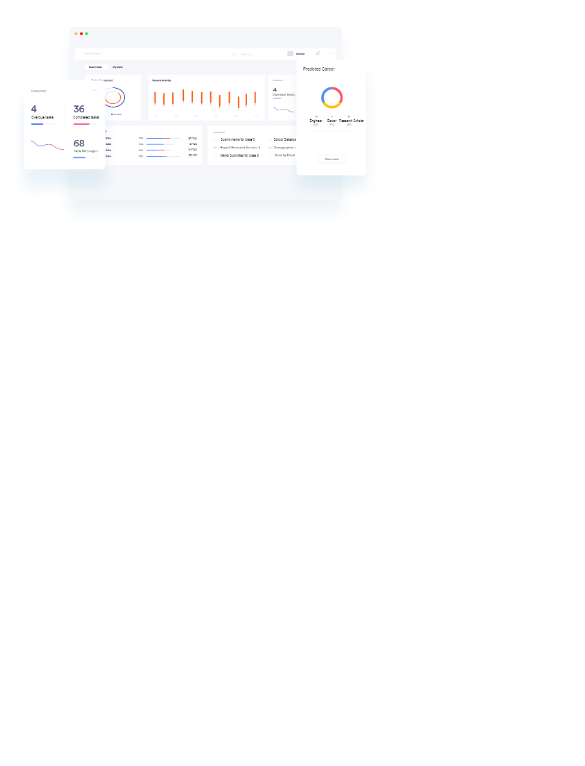
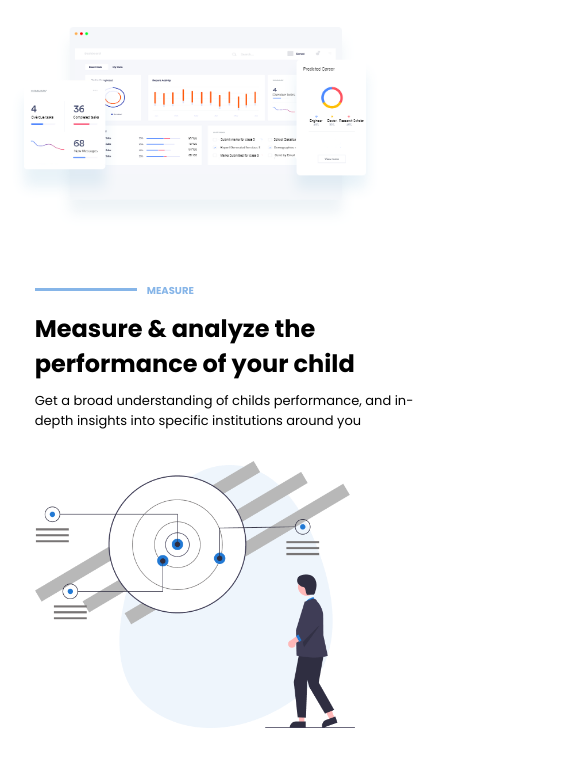
Before and after one commit to Team-FullStack/EduTrace, a plain HTML site: page index.html in a window 390 px wide. Shown: the part 1177-1943 px from the top of the page, 585 px wide, since content can reach past the window. Before the commit the page ends 1403 px from the top, so only its background shows below. Drawn offline with Linux system fonts and the light colour scheme.

Commit message:
mesaure section

```diff
--- a/Assets/CSS/Style.css
+++ b/Assets/CSS/Style.css
@@ -3,6 +3,7 @@
 :root {
   --main-white-color: #ffffff;
   --main-blue-color: #2279d4;
+  --main-lightblue-color: #86b5e8;
   --main-black-color: #232526;
   --main-darkgrey-color: #545a61;
   --main-lightgrey-color: rgba(68, 73, 79, 0.4);
@@ -243,6 +244,7 @@ header::after {
   font-weight: 600;
 }
 
+/* section2 */
 .section2__text__tittle {
   max-width: 800px;
   text-align: center;
@@ -264,6 +266,53 @@ header::after {
   display: flex;
   justify-content: center;
   align-items: center;
+}
+
+/* measuresection */
+.measuresection{
+  display: flex;
+  justify-content: space-between;
+  margin: 50px 25px;
+}
+
+.measuresection__text{
+  width: 570px;
+}
+
+.measuresection__text__heading::before {
+  content: '';
+  width: 180px;
+  height: 1px;
+  display: inline-block;
+  vertical-align: middle;
+  border: 1px solid var(--main-lightblue-color);
+  background-color: var(--main-lightblue-color);
+}
+
+.measuresection__text__heading span{
+  color: var(--main-lightblue-color);
+  font-weight: bold;
+  margin-left: 15px;
+}
+
+.measuresection__text__tittle{
+  font-size: 2rem;
+  margin: 20px 10px 10px 0px;
+  max-width: 400px;
+}
+
+.measuresection__text__description{
+  max-width: 400px;
+}
+
+.measuresection__image {
+  display: flex;
+  justify-content: center;
+  align-items: center;
+}
+
+.measuresection__image img{
+  width: 100%;
 }
 
 /* media queries */
@@ -340,8 +389,33 @@ header::after {
   .hero-img img {
     width: 100%;
   }
+
+  /* section2 media queries */
   .section2__img img {
     width: 100%;
+  }
+}
+
+@media (max-width: 700px){
+  /* measuresection media queries */
+
+  .measuresection__text__heading::before{
+    width: 100px;
+    height: 0.25px;
+  }
+
+  .measuresection__text__heading span{
+    font-size: 10px;
+    margin-left: 10px;
+  }
+
+  .measuresection__text__tittle{
+    font-size: 1.25rem;
+    margin-top: 10px;
+  }
+
+  .measuresection__text__description{
+    font-size: small;
   }
 }
 
@@ -367,7 +441,27 @@ header::after {
     width: 100%;
   }
 
+  /* section2 media queries */
   .section2__text__tittle h2 {
     font-size: 20px;
   }
+
+  /* measuresection media queries */
+  .measuresection{
+    display: flex;
+    flex-direction: column;
+  }
+
+  .measuresection__text__tittle{
+    font-size: 1.5rem;
+  }
+
+  .measuresection__text__description{
+    font-size: small;
+    margin: 10px 0px 30px 0px;
+  }
+
+  .measuresection__image img{
+    height: ;
+  }
 }
--- a/index.html
+++ b/index.html
@@ -97,6 +97,20 @@
       </div>
     </div>
 
+   <!-- measuresection -->
+    <div class="container">
+      <div class="measuresection">
+          <div class="measuresection__text">
+            <h4 class="measuresection__text__heading"><span>MEASURE</span></h4>
+            <h2 class="measuresection__text__tittle">Measure & analyze the performance of your child</h2>
+            <div class="measuresection__text__description">Get a broad understanding of childs performance, and in-depth insights into specific institutions around you</div>
+          </div>
+          <div class="measuresection__image">
+            <img src="Assets/Images/Measure-image.png" alt="datapic">
+          </div>
+      </div>
+    </div>
+
     <script src="Assets/JavaScript/Script.js"></script>
   </body>
 </html>
```
Also changed, not shown: Assets/Images/Measure-image.png (added).
